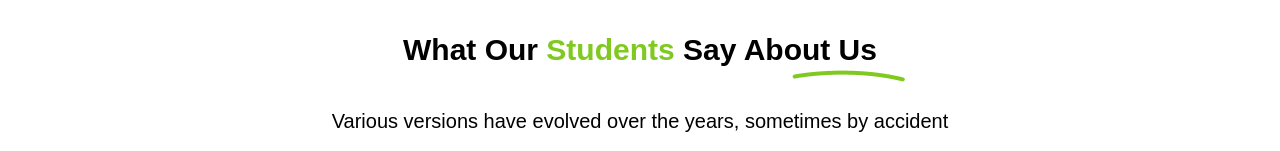
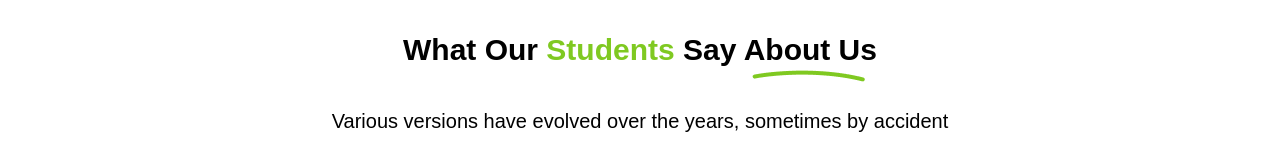
Before and after one commit to baluhariprasath/Immersive-Skills-Academy, a plain HTML site: page main.html in a window 1280 px wide. Shown: the part 2444-2595 px from the top of the page. Drawn offline with Linux system fonts and the light colour scheme.

Commit message:
03/01/24 second commit
CSS file Updated

```diff
--- a/assets/css/styles(1).css
+++ b/assets/css/styles(1).css
@@ -562,7 +562,7 @@ ul.aligned li{
 }
 
 .feedback .container .row .fb-title > img{
-	padding-left: 69%;
+	padding-left: 64%;
 }
 
 .feedback .container .row .fb-title > p{
```
